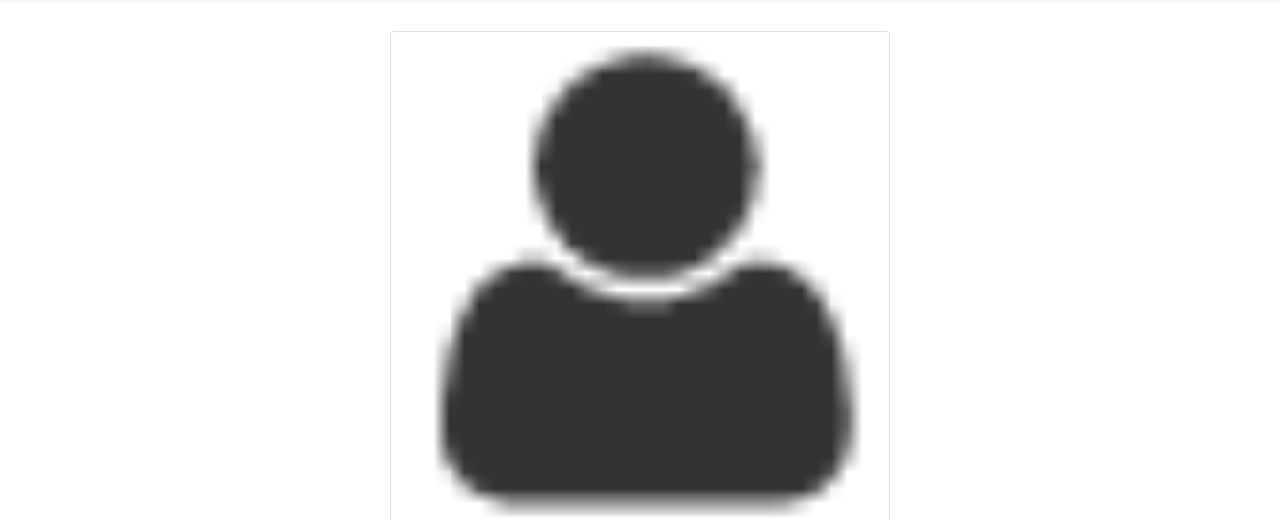
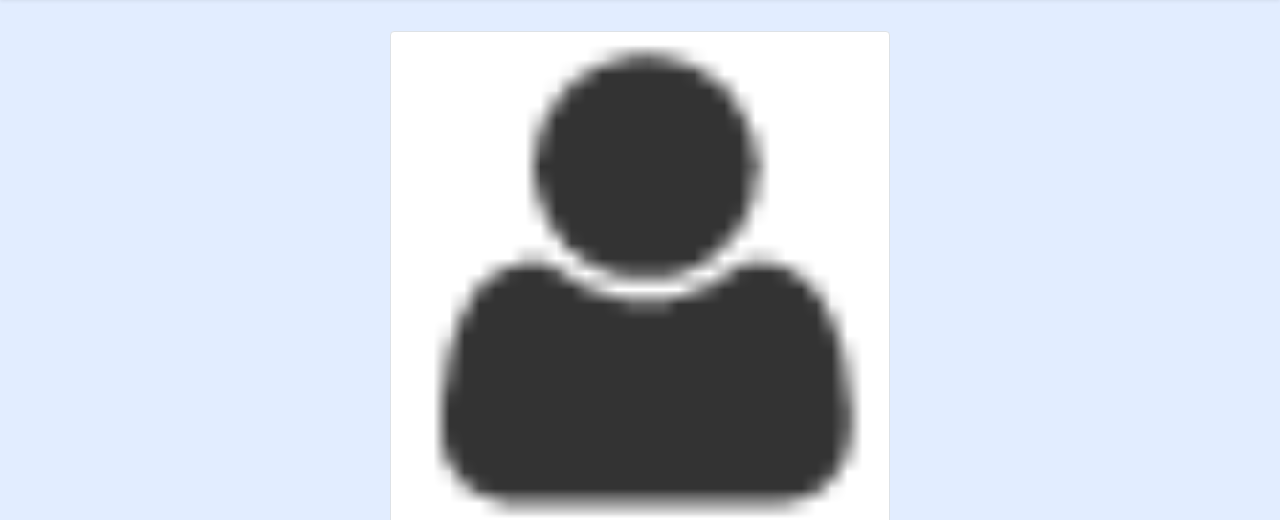
Before and after one commit to aptaprince/aptaprince.github.io, a plain HTML site: page index.html in a window 1280 px wide. Shown: the part 57-577 px from the top of the page. Drawn offline with nearby package versions, Linux system fonts and the light colour scheme.

Commit message:
Update style.css

```diff
--- a/style.css
+++ b/style.css
@@ -1,4 +1,4 @@
 .jumbotron {
   padding: 2rem 1rem;
-  bacground-color: #e2edff
+  background-color: #e2edff
 }
```
